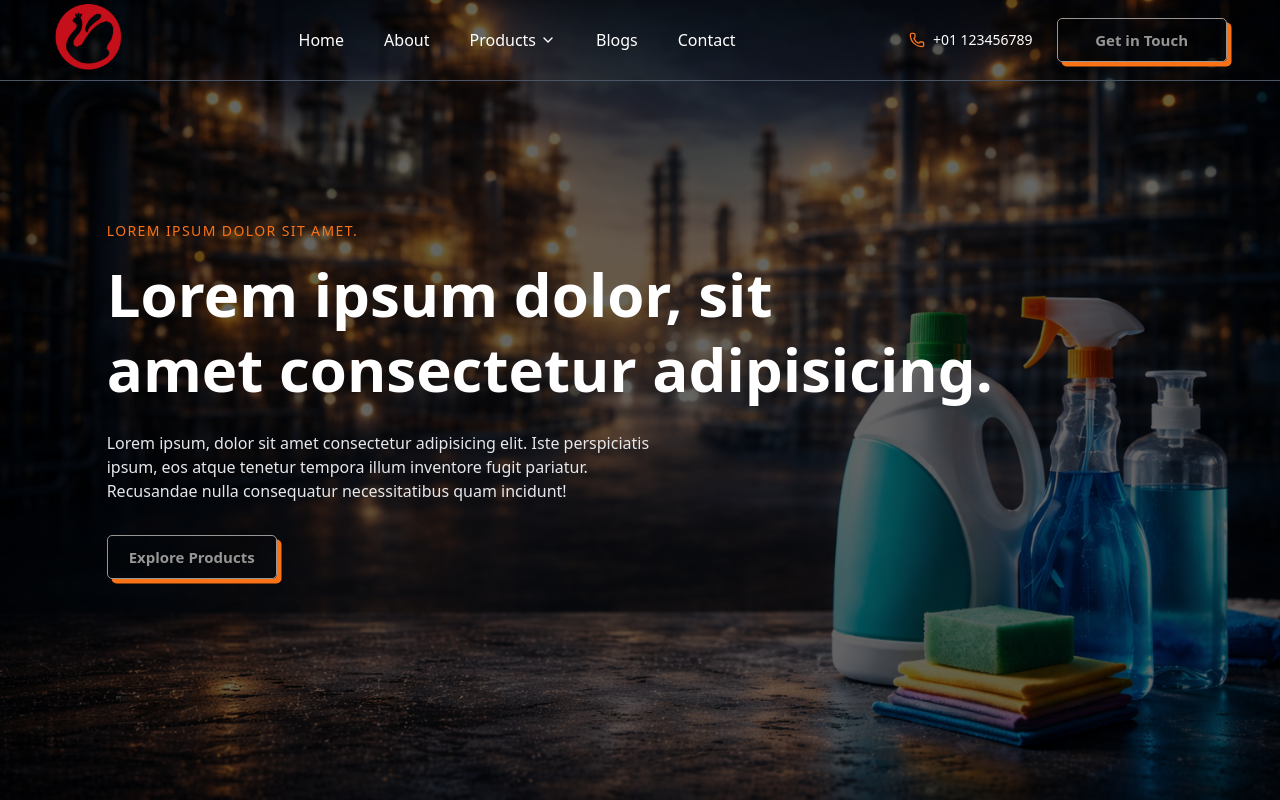
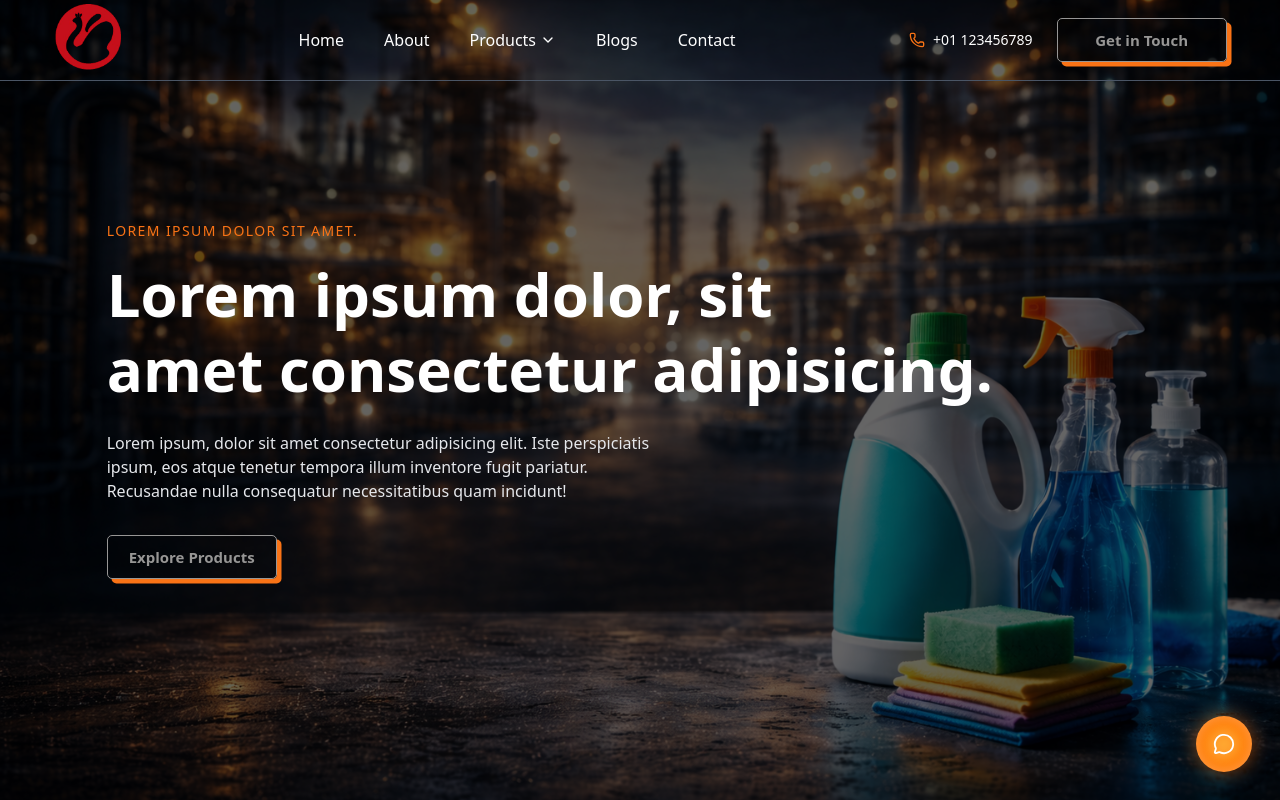
Before and after one commit to BigwigMediaDigital968/bajajchemicals, a Next.js app: page / in a window 1280 px wide. Shown: the top 800 px of the page. Built offline with nearby package versions, Linux system fonts and the light colour scheme.

Commit message:
add changes

```diff
--- /dev/null
+++ b/app/components/FloatingActions.tsx
@@ -0,0 +1,52 @@
+"use client";
+
+import { useState } from "react";
+import { Phone, Mail, MessageCircle } from "lucide-react";
+import { FaWhatsapp } from "react-icons/fa";
+
+export default function FloatingActions() {
+  const [open, setOpen] = useState(false);
+
+  return (
+    <div className={`orbital-wrapper ${open ? "open" : ""}`}>
+      {/* MAIN ORB (CONTACT ICON) */}
+      <button
+        onClick={() => setOpen(!open)}
+        className="main-orb flex items-center justify-center"
+        aria-label="Contact options"
+      >
+        <MessageCircle
+          size={22}
+          className={`text-white transition-transform duration-300 ${
+            open ? "rotate-45" : ""
+          }`}
+        />
+      </button>
+
+      {/* RIGHT – CALL */}
+      <a href="tel:+911234567890" className="orb-btn right" aria-label="Call">
+        <Phone size={18} />
+      </a>
+
+      {/* UP – EMAIL */}
+      <a
+        href="mailto:info@domain.com"
+        className="orb-btn up"
+        aria-label="Email"
+      >
+        <Mail size={18} />
+      </a>
+
+      {/* DOWN – WHATSAPP */}
+      <a
+        href="https://wa.me/911234567890"
+        target="_blank"
+        rel="noopener noreferrer"
+        className="orb-btn down"
+        aria-label="WhatsApp"
+      >
+        <FaWhatsapp size={18} />
+      </a>
+    </div>
+  );
+}
--- a/app/globals.css
+++ b/app/globals.css
@@ -182,3 +182,95 @@
   border-color: #f97316;
   color: #ffffff;
 }
+
+/* ===== WRAPPER ===== */
+.orbital-wrapper {
+  position: fixed;
+  right: 24px;
+  bottom: 24px;
+  width: 60px;
+  height: 60px;
+  z-index: 9999;
+}
+
+/* ===== MAIN ORB ===== */
+.main-orb {
+  width: 56px;
+  height: 56px;
+  border-radius: 50%;
+  border: none;
+  background: radial-gradient(circle, #ff9f1c, #ff6a00);
+  box-shadow: 0 0 20px rgba(255, 106, 0, 0.55),
+    inset 0 0 12px rgba(255, 255, 255, 0.3);
+  cursor: pointer;
+  position: relative;
+}
+
+.orb-core {
+  width: 10px;
+  height: 10px;
+  background: #fff;
+  border-radius: 50%;
+  box-shadow: 0 0 10px #fff;
+  position: absolute;
+  top: 50%;
+  left: 50%;
+  transform: translate(-50%, -50%);
+}
+
+/* ===== CHILD BUTTONS ===== */
+.orb-btn {
+  position: absolute;
+  width: 48px;
+  height: 48px;
+  border-radius: 50%;
+  background: #111;
+  color: white;
+  display: flex;
+  align-items: center;
+  justify-content: center;
+  opacity: 0;
+  transform: scale(0.2);
+  pointer-events: none;
+  transition: transform 0.45s cubic-bezier(0.22, 1, 0.36, 1), opacity 0.3s ease;
+}
+
+/* ===== POSITIONS (CARDINAL) ===== */
+.orb-btn.up {
+  bottom: 72px;
+  right: 0px;
+  color: #ff595e;
+}
+
+.orb-btn.right {
+  right: 72px;
+  bottom: -10px;
+  color: #4fc3f7;
+}
+
+.orb-btn.down {
+  bottom: 80%;
+  right: 60px;
+  color: #25d366;
+}
+
+/* ===== OPEN STATE ===== */
+.orbital-wrapper.open .orb-btn {
+  opacity: 1;
+  transform: scale(1);
+  pointer-events: auto;
+}
+
+/* ===== HOVER ===== */
+.orb-btn:hover {
+  transform: scale(1.15);
+  box-shadow: 0 0 16px currentColor;
+}
+
+.main-orb:hover {
+  transform: scale(1.05);
+}
+
+.main-orb svg {
+  filter: drop-shadow(0 0 6px rgba(255, 255, 255, 0.6));
+}
--- a/app/layout.tsx
+++ b/app/layout.tsx
@@ -1,6 +1,7 @@
 import type { Metadata } from "next";
 import { Geist, Geist_Mono } from "next/font/google";
 import "./globals.css";
+import "@fortawesome/fontawesome-free/css/all.min.css";
 
 const geistSans = Geist({
   variable: "--font-geist-sans",
--- a/app/page.tsx
+++ b/app/page.tsx
@@ -11,6 +11,7 @@
 import { useEffect } from "react";
 import AOS from "aos";
 import "aos/dist/aos.css";
+import FloatingActions from "./components/FloatingActions";
 
 export default function HomePage() {
   useEffect(() => {
@@ -81,6 +82,7 @@
       <ProductsSection />
       <Testimonial />
       <LatestBlogSection />
+      <FloatingActions />
       <Footer />
     </>
   );
--- a/package.json
+++ b/package.json
@@ -9,6 +9,7 @@
     "lint": "eslint"
   },
   "dependencies": {
+    "@fortawesome/fontawesome-free": "^7.1.0",
     "aos": "^2.3.4",
     "framer-motion": "^12.23.26",
     "lucide-react": "^0.561.0",
```
Also changed, not shown: 1 other file (tests, documents, lock files or other folders).
